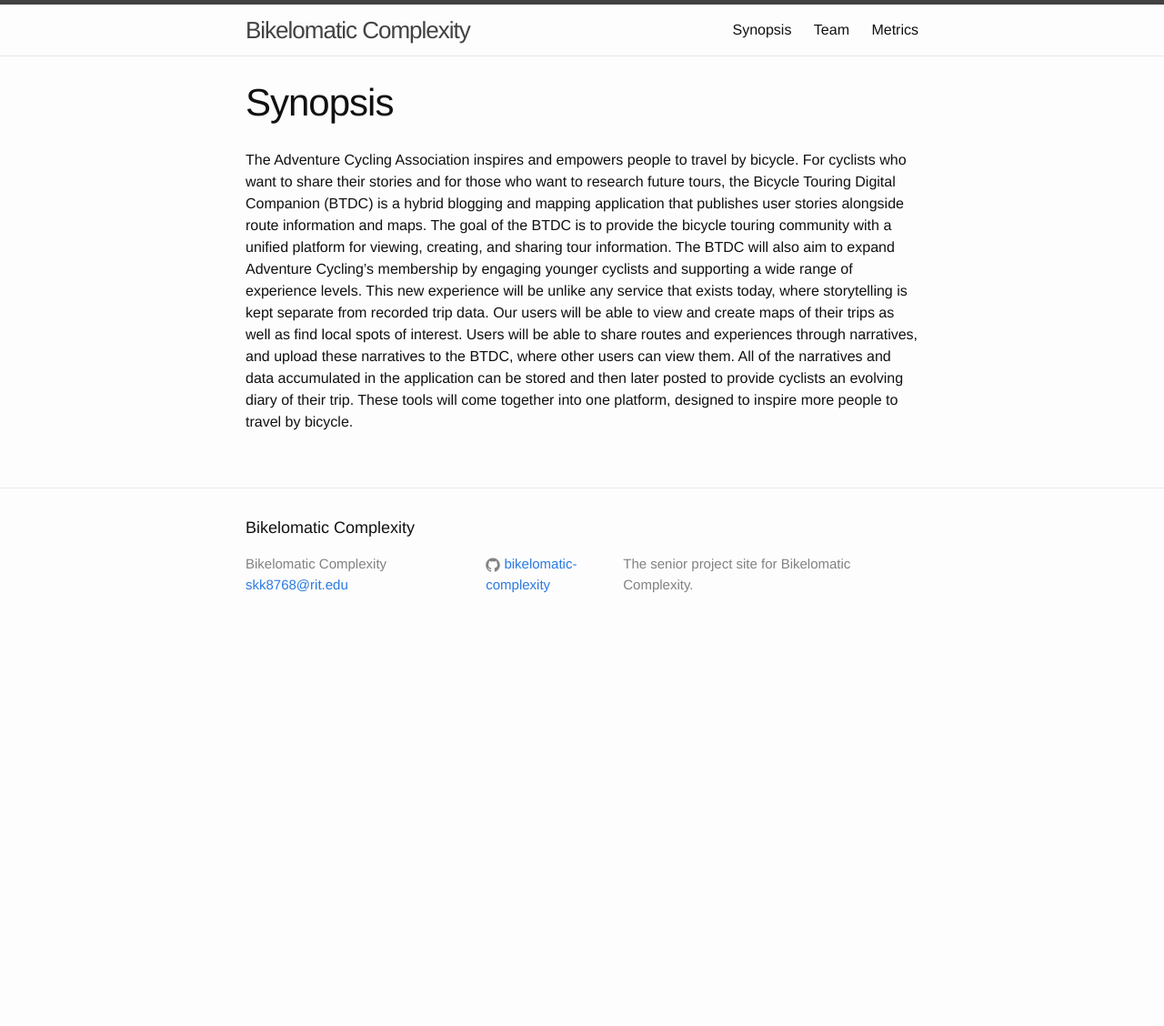
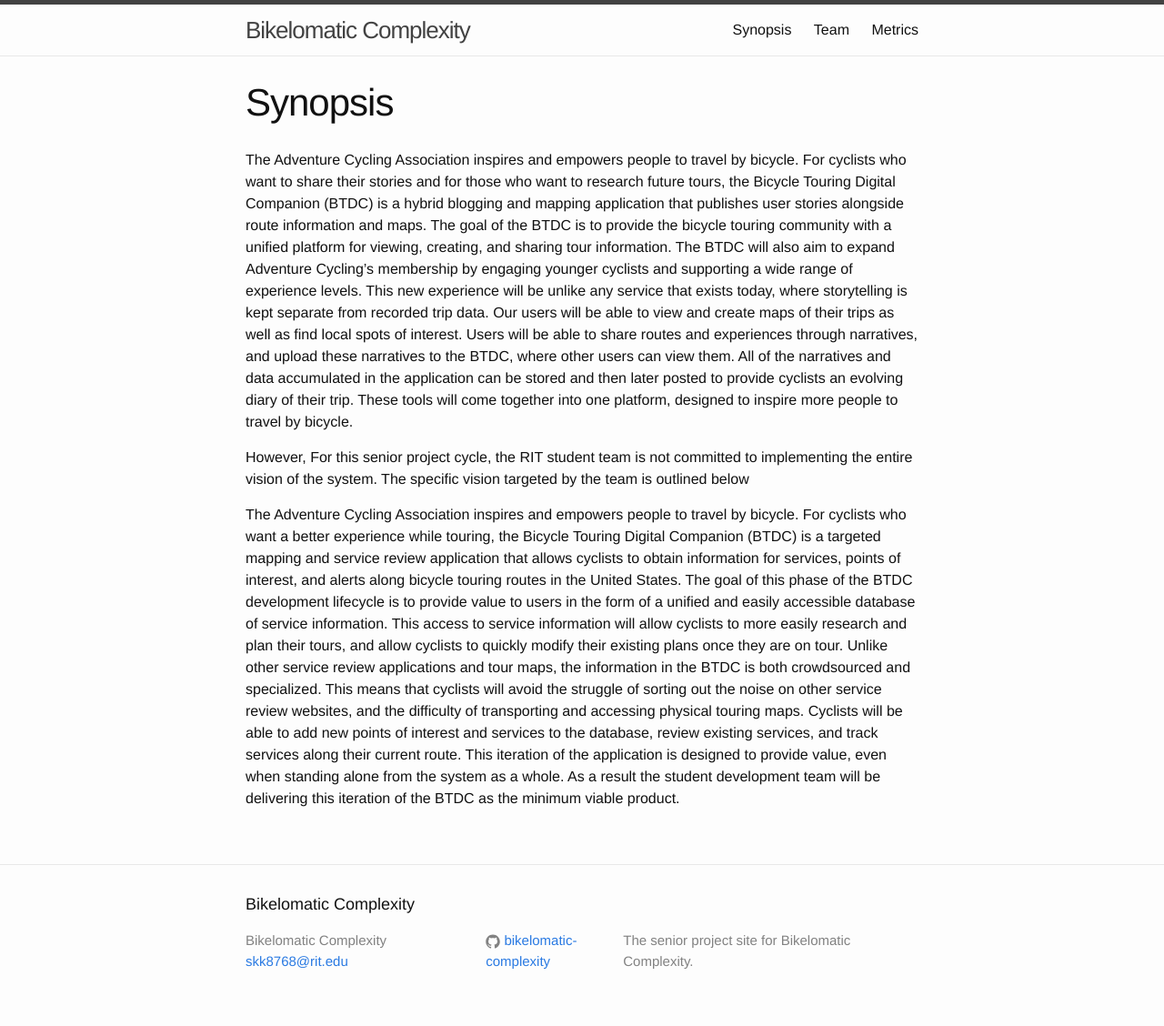
Before and after one commit to bikelomatic-complexity/bikelomatic-complexity.github.io, a Jekyll site: the page built from synopsis.md, in a window 1280 px wide. Shown: the whole page at 91% size. Built offline with Jekyll 4.4.1, drawn with Linux system fonts in a browser that asks for light colours; before the commit the page ends 900 px from its top, so only the background shows below that.

Commit message:
Updated project synopsis to include service phase

```diff
--- a/synopsis.md
+++ b/synopsis.md
@@ -21,3 +21,26 @@
 be stored and then later posted to provide cyclists an evolving diary of their
 trip. These tools will come together into one platform, designed to inspire
 more people to travel by bicycle.
+
+However, For this senior project cycle, the RIT student team is not committed
+to implementing the entire vision of the system. The specific vision targeted
+by the team is outlined below
+
+The Adventure Cycling Association inspires and empowers people to travel by
+bicycle. For cyclists who want a better experience while touring, the Bicycle
+Touring Digital Companion (BTDC) is a targeted mapping and service review
+application that allows cyclists to obtain information for services, points of
+interest, and alerts along bicycle touring routes in the United States. The goal
+of this phase of the BTDC development lifecycle is to provide value to users in
+the form of a unified and easily accessible database of service information. This
+access to service information will allow cyclists to more easily research and plan
+their tours, and allow cyclists to quickly modify their existing plans once they
+are on tour. Unlike other service review applications and tour maps, the information
+in the BTDC is both crowdsourced and specialized. This means that cyclists will
+avoid the struggle of sorting out the noise on other service review websites,
+and the difficulty of transporting and accessing physical touring maps. Cyclists
+will be able to add new points of interest and services to the database,
+review existing services, and track services along their current route. This
+iteration of the application is designed to provide value, even when standing
+alone from the system as a whole. As a result the student development team will
+be delivering this iteration of the BTDC as the minimum viable product.
```
